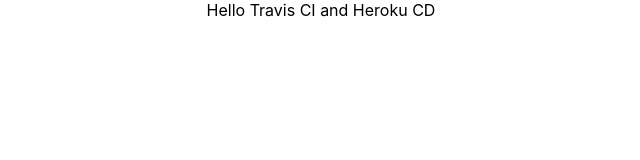
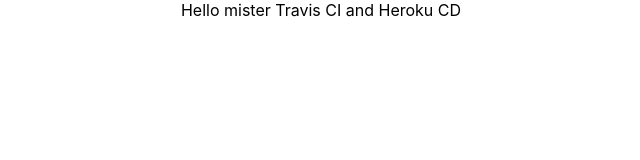
Before and after one commit to AntonGluschuk/heroku-baz, a React (Create React App) app: page / in a window 1280 px wide. Shown: the top 160 px of the page, without its empty margins (319-959 px from the left). Built offline with nearby package versions, Linux system fonts and the light colour scheme.

Commit message:
return back env var in travis settings

```diff
--- a/src/App.tsx
+++ b/src/App.tsx
@@ -4,7 +4,7 @@
 function App() {
   return (
     <div className="App">
-      <div>Hello Travis CI and Heroku CD</div>
+      <div>Hello mister Travis CI and Heroku CD</div>
     </div>
   );
 }
```
